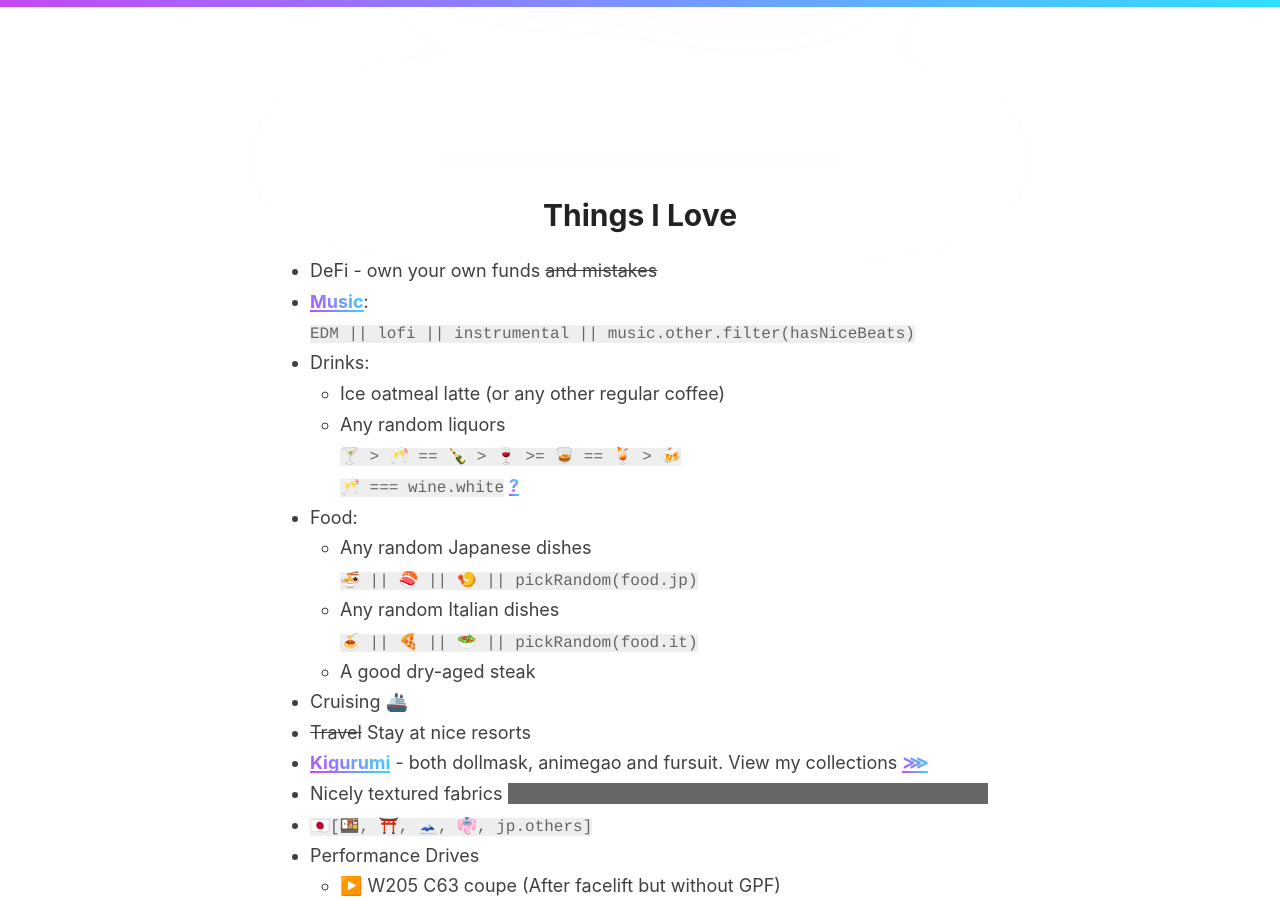
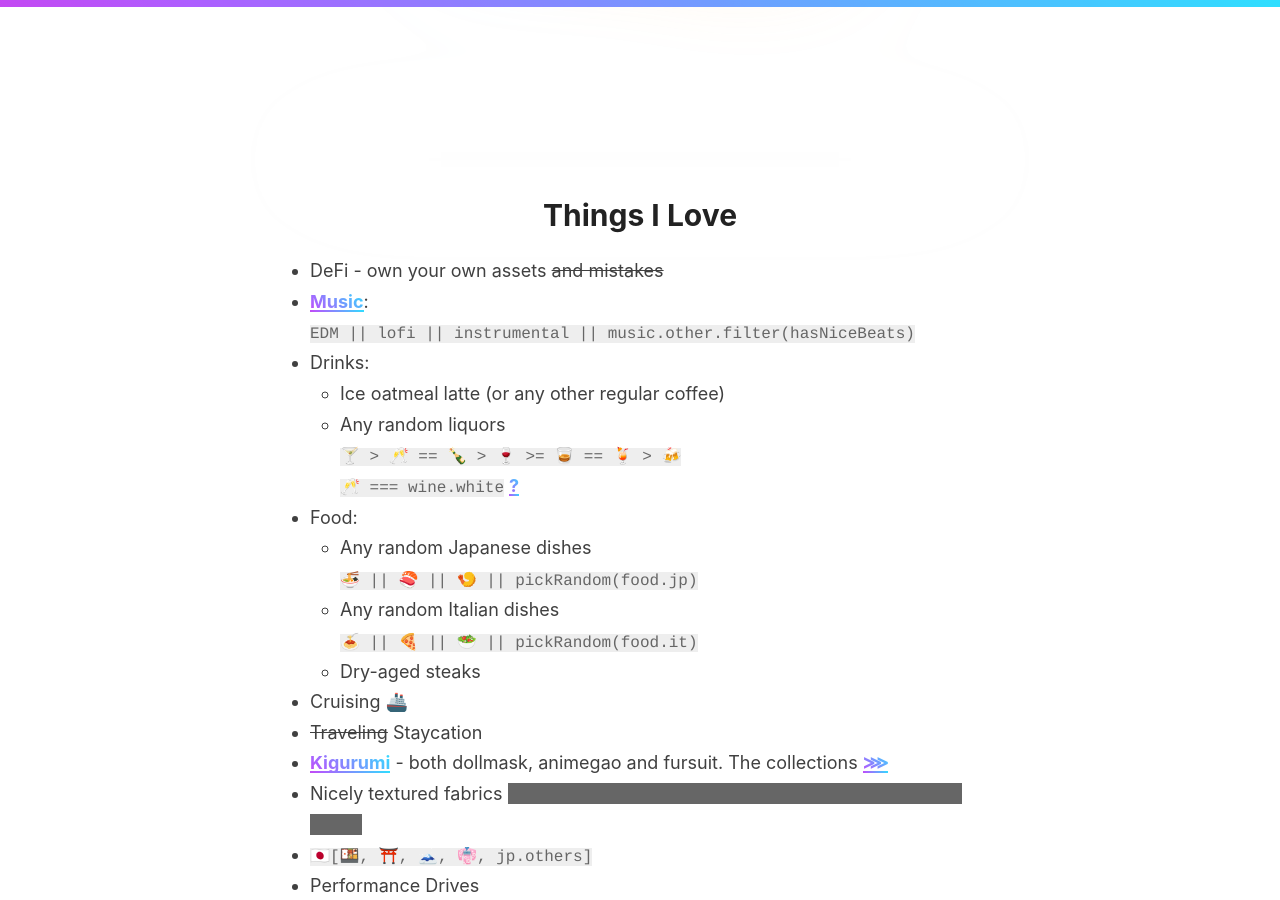
Before and after one commit to 98827ddb7e5a2c2e261912a23d9251d6/98827ddb7e5a2c2e261912a23d9251d6.github.io, a Jekyll site: the page built from index.md, in a window 1280 px wide and 900 px high, scrolled down 606 px. Built offline with Jekyll 4.4.1, drawn with Linux system fonts in a browser that asks for light colours; some of the changed text lies outside the part shown.

Commit message:
- cup the crabs

```diff
--- a/index.md
+++ b/index.md
@@ -6,7 +6,7 @@
 
 # Things I <span id="046b759f57ebf5d19440f0639ddd41b7">Love</span>
 
-- DeFi - own your own funds ~~and mistakes~~
+- DeFi - own your own assets ~~and mistakes~~
 - [Music](https://twitter.com/search?q=(%23AppleMusic%20OR%20%23YouTubeMusic%20OR%20%40YouTubeMusic%20OR%20%23Spotify)%20(from%3ABeriru_Chan)%20filter%3Alinks%20-filter%3Areplies&src=typed_query&f=live){:target="_blank" rel="noopener"}: \
 `EDM || lofi || instrumental || music.other.filter(hasNiceBeats)`
 - Drinks:
@@ -19,11 +19,11 @@
 `🍜 || 🍣 || 🍤 || pickRandom(food.jp)`
 	- Any random Italian dishes \
 `🍝 || 🍕 || 🥗 || pickRandom(food.it)`
-	- A good dry-aged steak
+	- Dry-aged steaks
 - Cruising 🚢
-- ~~Travel~~ Stay at nice resorts
-- [Kigurumi](https://beriru.wiki/photos/?loadSingle=96) - both dollmask, animegao and fursuit. View my collections [⋙](kig-list/)
-- Nicely textured fabrics <span class="hidden-text">on nicely shaped bodies, e.g. zentai, [tights](https://beriru.wiki/photos/?loadSingle=54&hidden=yes), [knee-socks](https://beriru.wiki/photos/?loadSingle=69)</span>
+- ~~Traveling~~ Staycation
+- [Kigurumi](https://beriru.wiki/photos/?loadSingle=96) - both dollmask, animegao and fursuit. The collections [⋙](kig-list/)
+- Nicely textured fabrics <span class="hidden-text">, worn by wonderful people, e.g. zentai, [tights](https://beriru.wiki/photos/?loadSingle=54&hidden=yes), [knee-socks](https://beriru.wiki/photos/?loadSingle=69)</span>
 - `🇯🇵[🍱, ⛩️, 🗻, 👘, jp.others]`
 - Performance Drives
 	- ▶️ W205 C63 coupe (After facelift but without GPF)
@@ -54,7 +54,7 @@
 # Photos I Took
 
 <div style="text-align: center; font-size: 120%;"><a class="no-underline" href="/photos/?loadRandom=yes">View</a></div>
-<div style="text-align: center">Embrace the randomness, enjoy the treasure hunting. Yet you may find some of them disturbing or weird. But that's none of my business.</div>
+<div style="text-align: center">Embrace the randomness, enjoy the treasure hunting. It's not for everyone. You have been warned.</div>
 
 # Stuff I Made
 
```
Also changed, not shown: other parts of index.md (+1 -1 lines).
